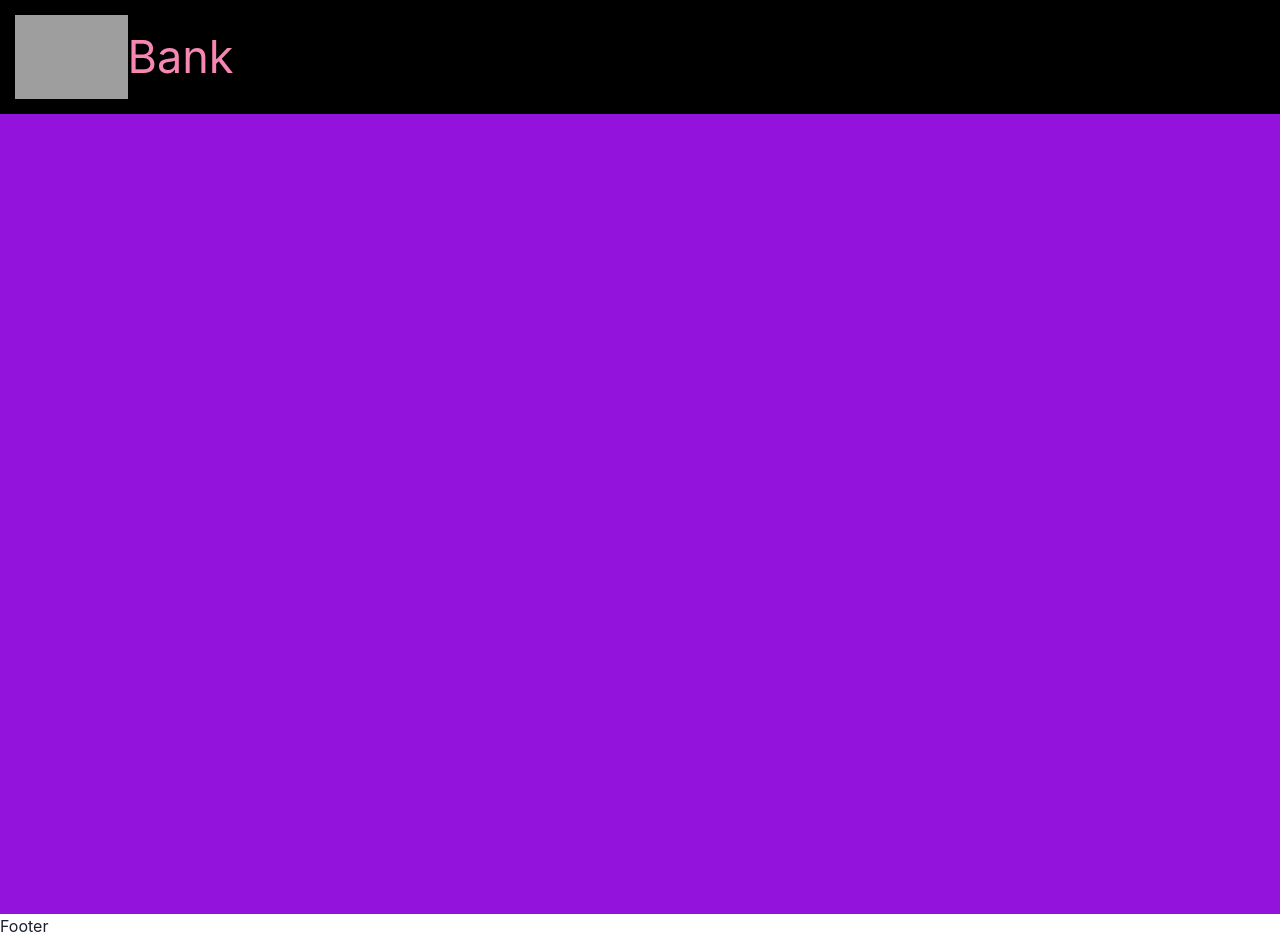
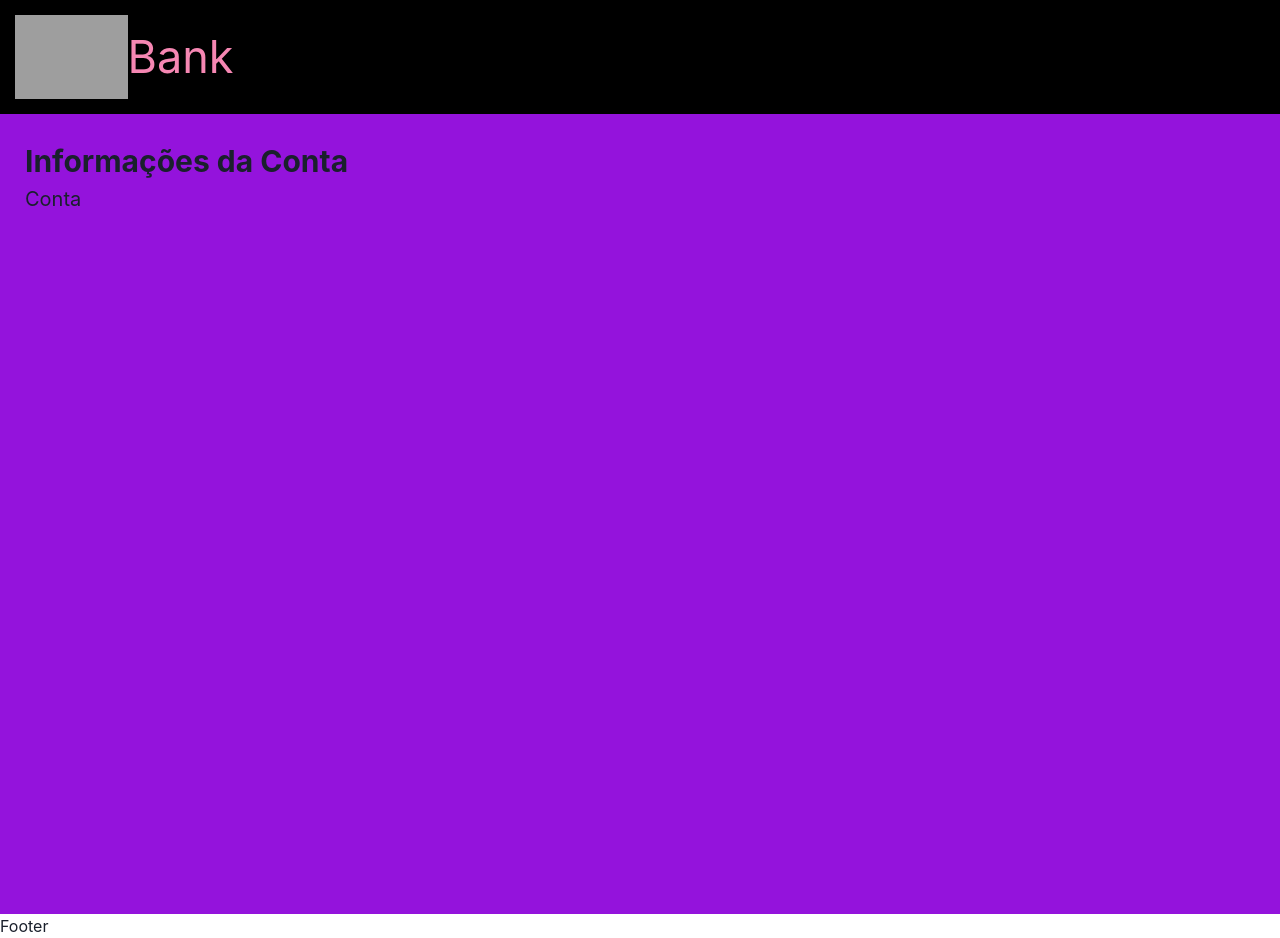
Before and after one commit to amaurijr123/react-ts, a React (Create React App) app: page /infoconta in a window 1280 px wide. Before the commit this address had no page. Built offline with nearby package versions, Linux system fonts and the light colour scheme; grey boxes are pictures that could not be loaded.

Commit message:
using links and containfo

```diff
--- a/src/App.tsx
+++ b/src/App.tsx
@@ -3,6 +3,7 @@ import { Layout } from "./Components/Layout";
 import { BrowserRouter, Route, Routes } from "react-router-dom";
 import Home from "./Pages/Home";
 import Conta from "./Pages/Conta";
+import ContaInfo from "./Pages/ContaInfo";
 
 function App() {
   return (
@@ -11,7 +12,8 @@ function App() {
         <Layout>
           <Routes>
             <Route path="/" element={<Home />} />
-            <Route path="/conta" element={<Conta />} />
+            <Route path="/conta/:id" element={<Conta />} />
+            <Route path='/infoconta' element={<ContaInfo />} />
           </Routes>
         </Layout>
       </ChakraProvider>
--- a/src/Pages/Conta.tsx
+++ b/src/Pages/Conta.tsx
@@ -1,4 +1,5 @@
 import { Center, SimpleGrid, Spinner } from "@chakra-ui/react";
+import { useParams, useNavigate } from "react-router-dom"
 import CardInfo from "../Components/CardInfo";
 import { useEffect, useState } from "react";
 import { api } from "../api";
@@ -8,6 +9,7 @@ interface UserData {
   password: string;
   name: string;
   balance: number;
+  id: string;
 }
 
 const Conta = () => {
@@ -23,6 +25,12 @@ const Conta = () => {
   }, []);
 
   const actualData = new Date()
+  const { id } = useParams()
+  const navigate = useNavigate()
+
+  if(userData && id !== userData.id){
+    navigate('/')
+  }
 
   return (
     <Center>
--- /dev/null
+++ b/src/Pages/ContaInfo.tsx
@@ -0,0 +1,19 @@
+import { Text } from "@chakra-ui/react";
+import { Link } from "react-router-dom";
+
+const ContaInfo = () => {
+  return (
+    <>
+      <Text fontSize="3xl" fontWeight="bold">
+        Informações da Conta
+      </Text>
+      <Link to="/conta/1">
+        <Text fontSize='xl'>
+            Conta
+        </Text>
+      </Link>
+    </>
+  );
+};
+
+export default ContaInfo;
--- a/src/Pages/Home.tsx
+++ b/src/Pages/Home.tsx
@@ -1,10 +1,12 @@
-import { ChakraProvider } from "@chakra-ui/react";
+import { Center, ChakraProvider } from "@chakra-ui/react";
 import { Card } from "../Components/Card";
 
 const Home = () => {
   return (
     <ChakraProvider>
-      <Card />
+      <Center>
+        <Card />
+      </Center>
     </ChakraProvider>
   );
 };
--- a/src/api.ts
+++ b/src/api.ts
@@ -2,7 +2,8 @@ const conta = {
     email: 'amauri@gmail.com',
     passwoord: '123456',
     name: 'Amauri',
-    balance: 2000.00
+    balance: 2000.00,
+    id: '1'
 }
 
 export const api = new Promise((resolve) => {
```
